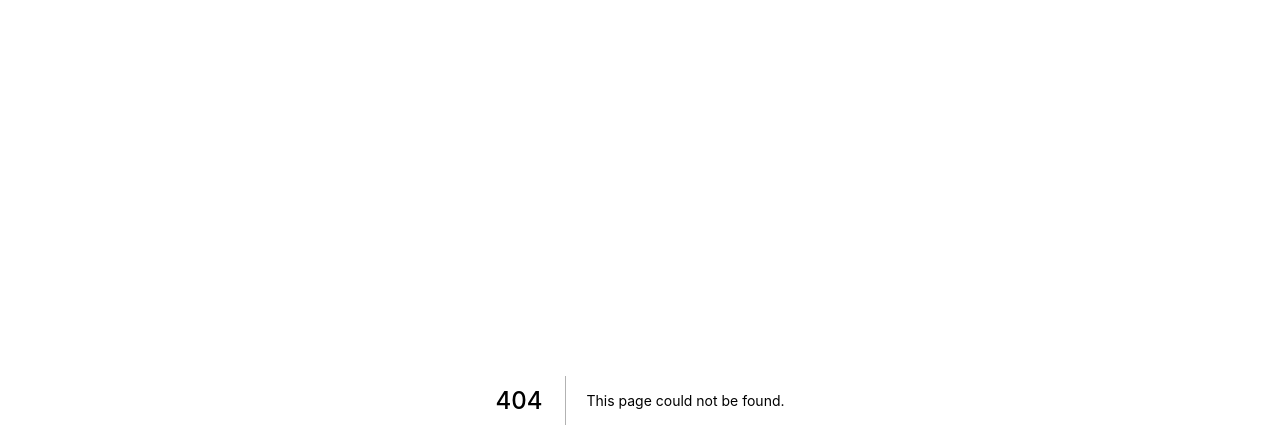
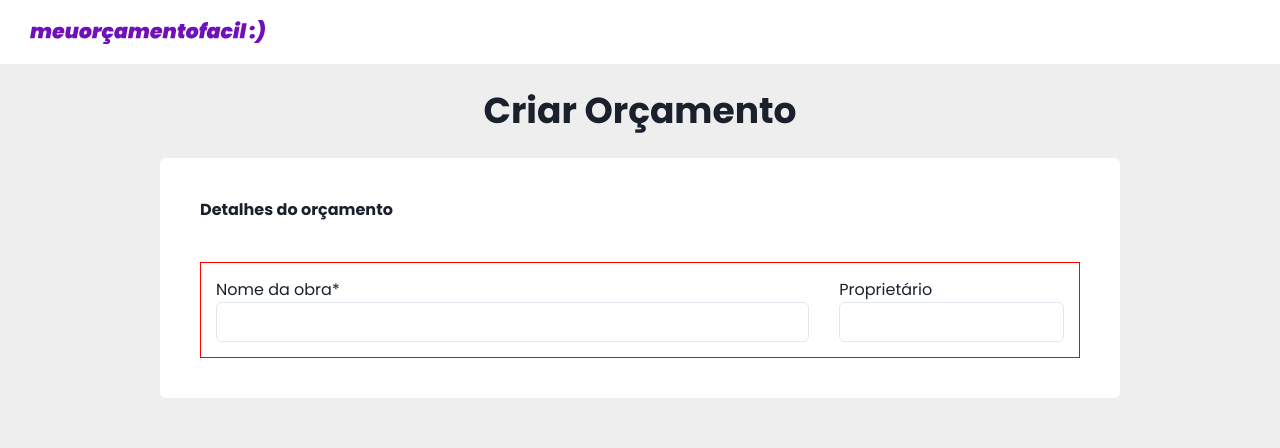
Before and after one commit to okelvynsantana/orcaapp, a Next.js app: page /create-budget in a window 1280 px wide. Before the commit this address had no page. Shown: the top 448 px of the page. Built offline with nearby package versions, Linux system fonts and the light colour scheme.

Commit message:
chore: step1

```diff
--- a/package.json
+++ b/package.json
@@ -11,6 +11,7 @@
     "@chakra-ui/react": "^1.1.6",
     "@emotion/react": "^11.1.4",
     "@emotion/styled": "^11.0.0",
+    "formik": "^2.2.6",
     "framer-motion": "^3.2.2-rc.1",
     "next": "10.0.5",
     "polished": "^4.1.0",
--- /dev/null
+++ b/pages/components/cardBody.tsx
@@ -0,0 +1,11 @@
+import { Flex } from "@chakra-ui/react"
+
+const CardBody: React.FC = (props) => {
+  return(
+    <Flex bg="#FFF" padding="40px" width="75%" mt="20px" borderRadius="6px">
+      {props.children}
+    </Flex>
+  )
+}
+
+export default CardBody
--- a/pages/components/header.tsx
+++ b/pages/components/header.tsx
@@ -1,6 +1,6 @@
 import { Flex, Image } from "@chakra-ui/react";
 
-const CustomHeader = () => {
+const CustomHeader: React.FC = () => {
   return(
     <Flex background="#FFF" width="100vw" padding="20px" alignItems="center">
       <Image src="logo.svg" marginLeft="10px"/>
--- /dev/null
+++ b/pages/create-budget.tsx
@@ -0,0 +1,61 @@
+import {
+  Flex,
+  FormControl,
+  Grid,
+  Input,
+  InputGroup,
+  SimpleGrid,
+  Text,
+} from "@chakra-ui/react";
+import { useState } from "react";
+import CardBody from "./components/cardBody";
+import CustomHeader from "./components/header";
+
+const createBudget: React.FC = () => {
+  const [constructionName, setConstuctionName] = useState("");
+  const [proprietary, setProprietary] = useState("");
+  return (
+    <Flex flexDir="column" alignItems="center" justifyContent="center">
+      <CustomHeader />
+      <Text as="h1" mt="20px" fontWeight="bold" fontSize="36px">
+        Criar Orçamento
+      </Text>
+      <CardBody>
+        <Flex flexDir="column">
+          <Text as="h2" fontWeight="600">
+            Detalhes do orçamento
+          </Text>
+
+          {/* Form */}
+          <Flex
+            as="form"
+            mt="40px"
+            alignItems="center"
+            width="100%"
+            justifyContent="center"
+            border="red 1px solid"
+          >
+            <FormControl flexDir="column" p="15px">
+              <Text as="label">Nome da obra*</Text>
+              <Input
+                isRequired={true}
+                value={constructionName}
+                onChange={(e) => setConstuctionName(e.target.value)}
+              />
+            </FormControl>
+            <FormControl p="15" flexDir="column" width="40%">
+              <Text as="label">Proprietário</Text>
+              <Input
+                value={proprietary}
+                onChange={(e) => setProprietary(e.target.value)}
+              />
+              {proprietary}
+            </FormControl>
+          </Flex>
+        </Flex>
+      </CardBody>
+    </Flex>
+  );
+};
+
+export default createBudget;
--- a/styles/theme.ts
+++ b/styles/theme.ts
@@ -7,14 +7,26 @@ const global =  {
   },
   "body": {
     background: "#EEE",
-    font: "Poppins"
   }
 }
 
+
 const fonts = {
-  body: "Poppins"
+  default: "Poppins sans-serif",
+  body: "Poppins, Helvetica, sans-serif"
 }
 
-export const theme = extendTheme({ styles: {
+const colors = {
+  brand: {
+    primary: "#6F10BA"
+  }
+}
+const Input = {
+  defaultProps: {
+    focusBorderColor: colors.brand.primary
+  }
+}
+
+export const theme = extendTheme({ components: {Input}, fonts, colors, styles: {
   global,
 } })
```
Also changed, not shown: pages/index.tsx (+9 -6 lines), 1 other file (tests, documents, lock files or other folders).
